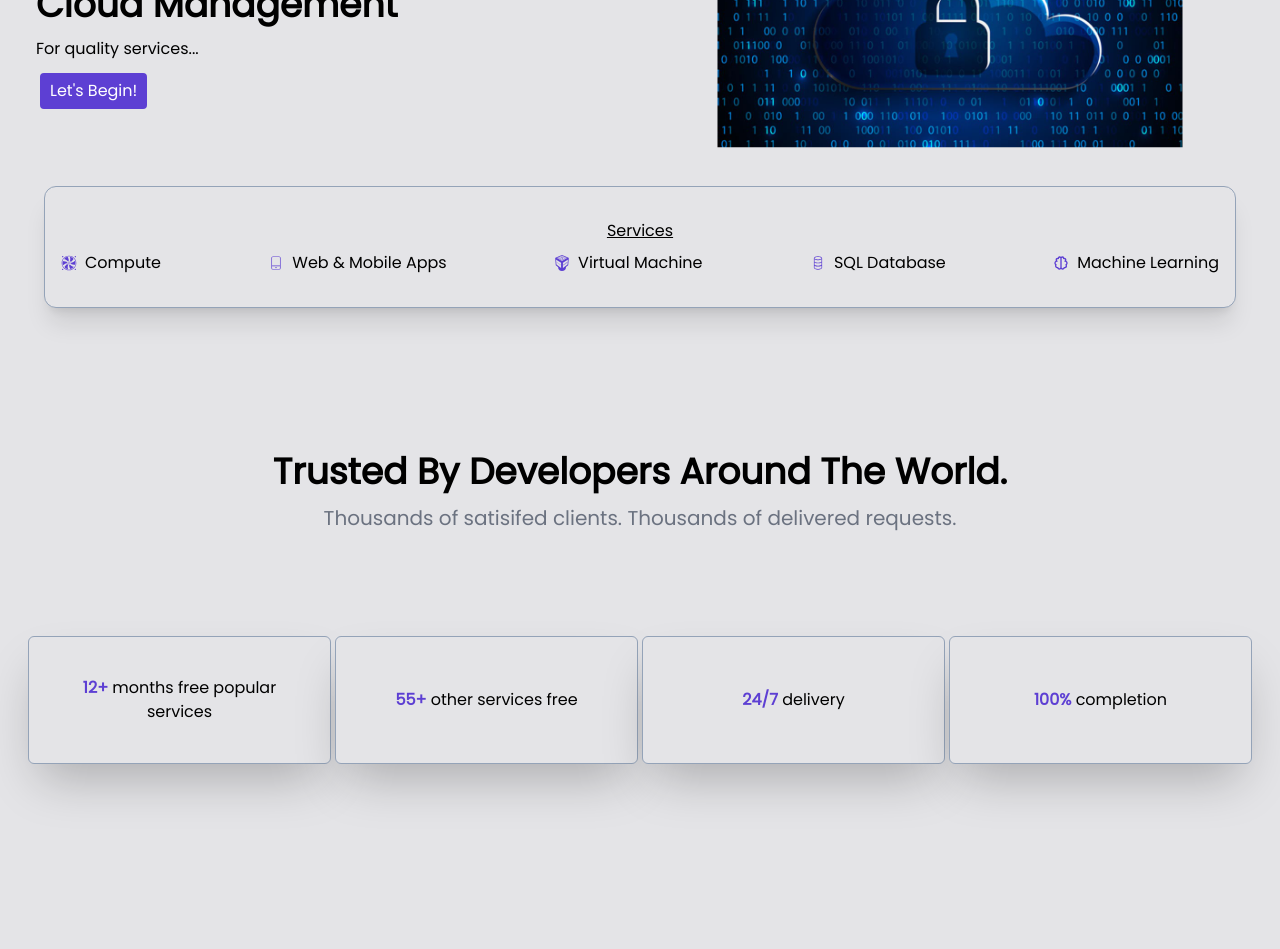
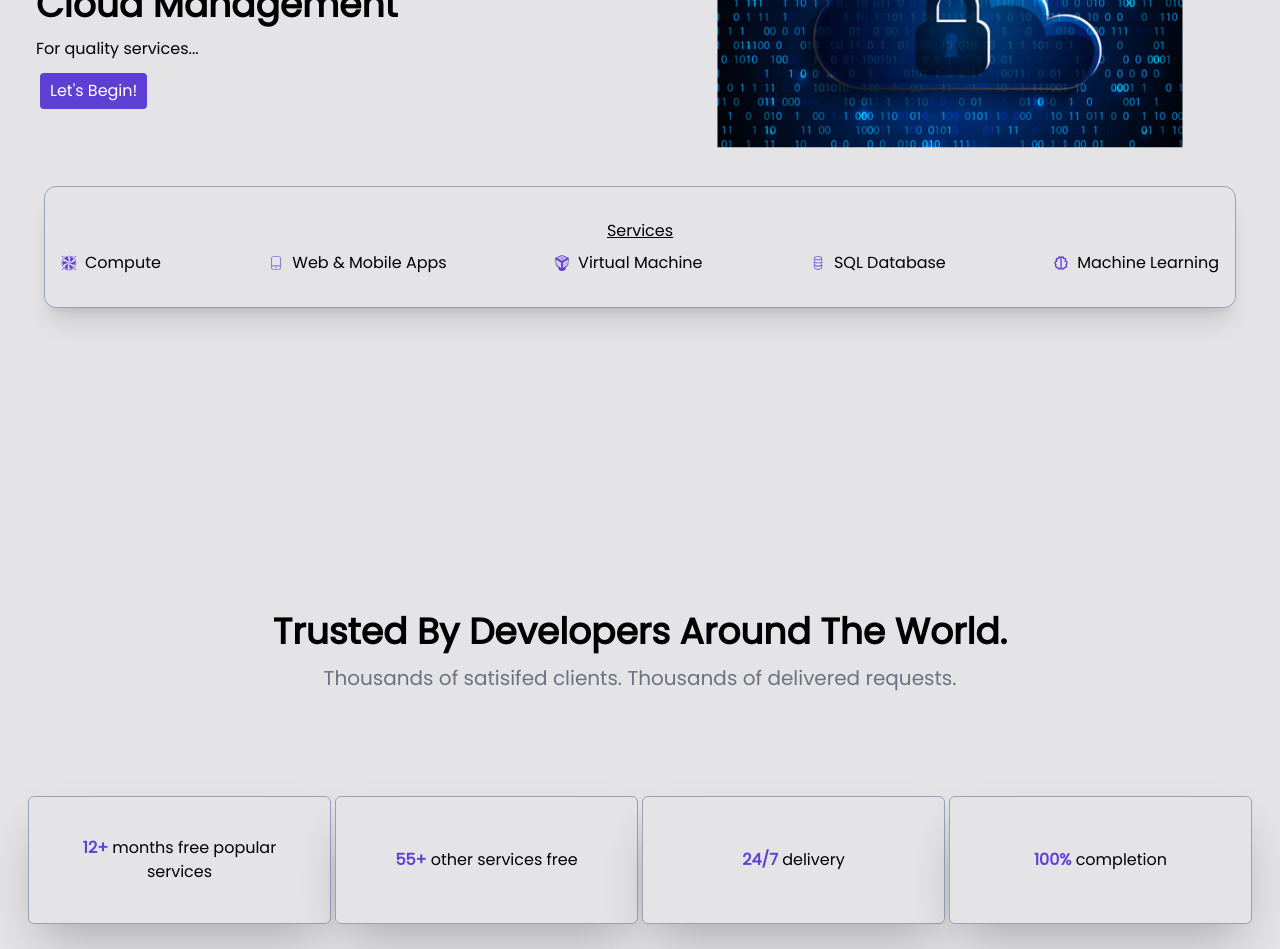
Before and after one commit to ferenczidavid/data_services, a React (Vite) app: page / in a window 1280 px wide. Shown: the part 348-1297 px from the top of the page. Built offline with nearby package versions, Linux system fonts and the light colour scheme.

Commit message:
minor changes

```diff
--- a/src/components/ui/Layout.jsx
+++ b/src/components/ui/Layout.jsx
@@ -4,7 +4,7 @@ const Layout = ({children}) => {
   return (
     <div className='w-screen h-screen relative'>
       <Navbar/>
-      <div className="pt-[5rem] w-full h-full">
+      <div className="w-full h-full">
         {children}
       </div>
     </div>
--- a/src/features/About.jsx
+++ b/src/features/About.jsx
@@ -4,7 +4,7 @@ import Card from '../components/common/Card'
 
 const About = () => {
   return (
-    <div name='about' className='w-full h-full bg-zinc-200'>
+    <div name='about' className='w-full h-full pt-[10rem] bg-zinc-200'>
         {/* Container */}
         <div className='max-w-[1240px] mx-auto'>
             {/* Text box */}
--- a/src/features/Home.jsx
+++ b/src/features/Home.jsx
@@ -31,7 +31,7 @@ const services = [
 const Home = () => {
 
   return (
-    <div name='home' className='w-full h-full bg-zinc-200 flex flex-col justify-between'>
+    <div name='home' className='w-full h-full pt-[5rem] bg-zinc-200 flex flex-col justify-between'>
 
       {/* Grid view container */}
       <div className='grid md:grid-cols-2 max-w-[1240px] m-auto'>
```
